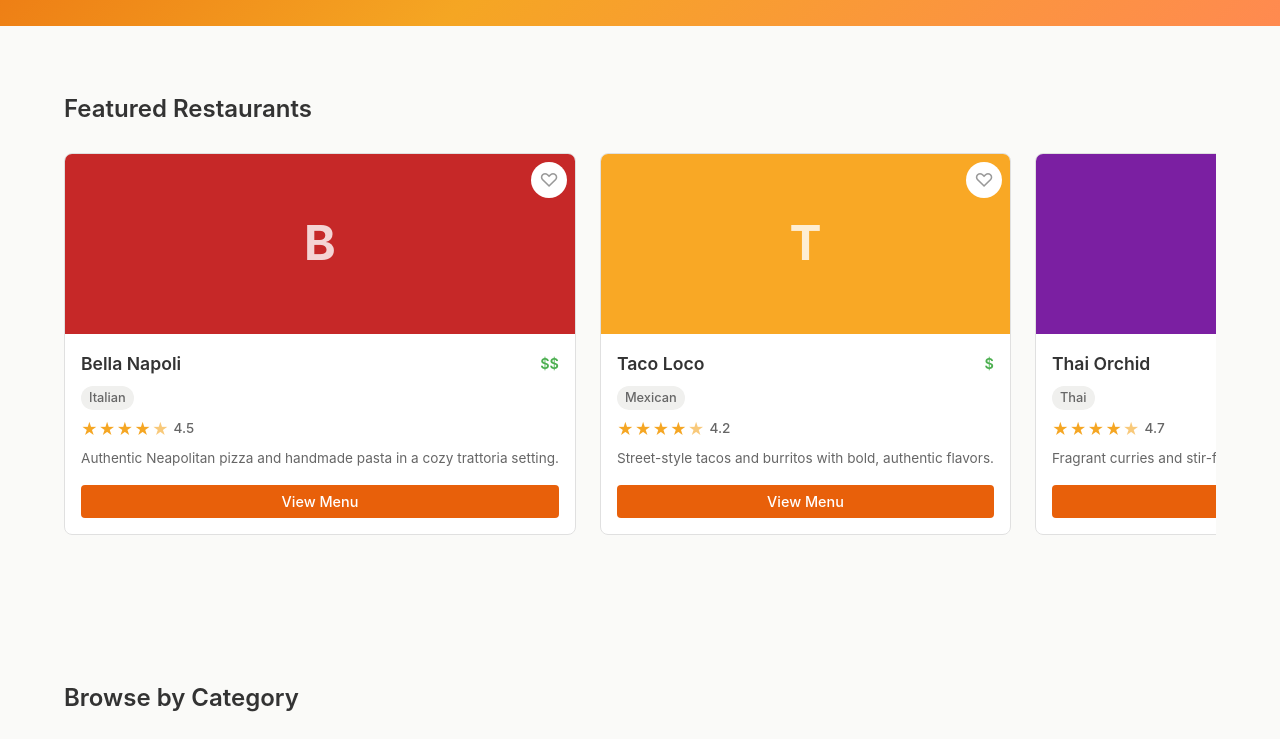
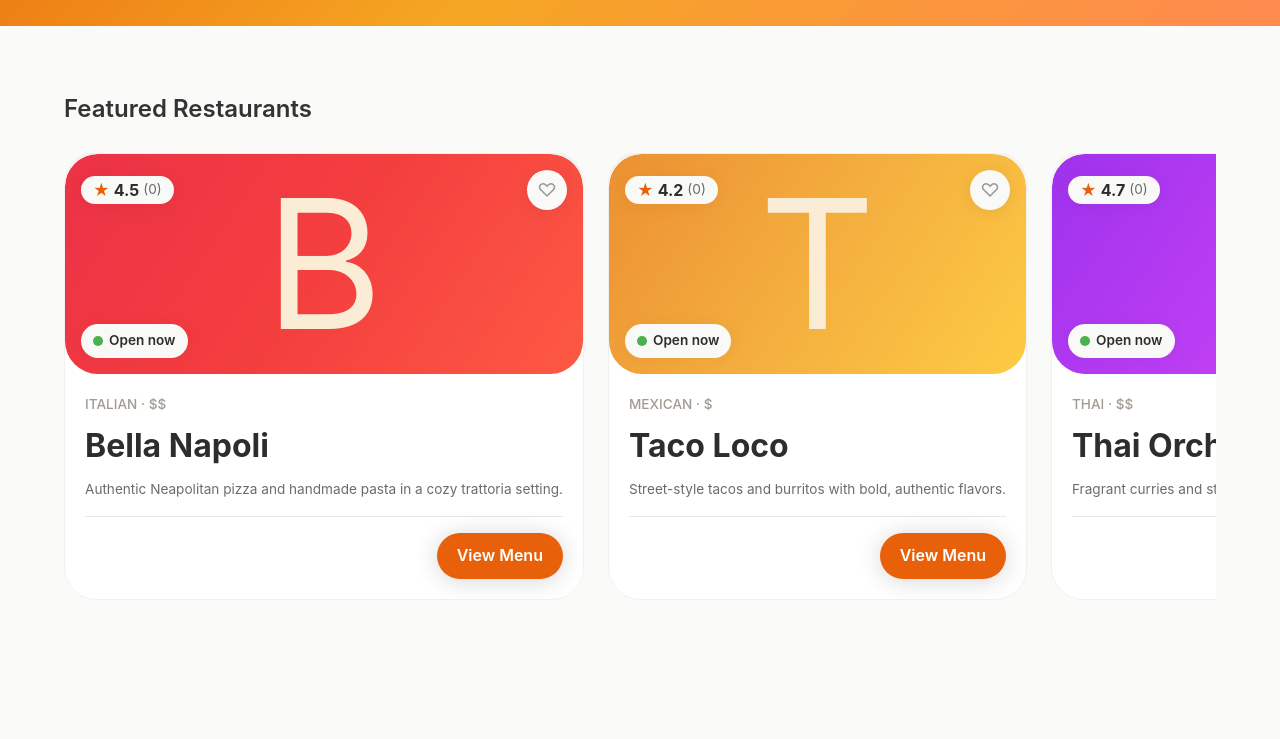
Before and after one commit to foux-test-org/localbites, a React (Vite) app: page / in a window 1280 px wide. Shown: the part 445-1184 px from the top of the page. Built offline with nearby package versions, Linux system fonts and the light colour scheme.

Commit message:
Replaces `RestaurantCard` with the new component design `FouxPrcolorTest` in `Home.tsx`.

```diff
--- /dev/null
+++ b/src/components/FouxPrcolorTest/FouxPrcolorTest.module.css
@@ -0,0 +1,194 @@
+.container {
+  background: #ffffff;
+  border-radius: 33px;
+  box-shadow: 0px -2px 2px rgba(0,0,0,0.04);
+  border: 1px solid #f0f0f0;
+  overflow: hidden;
+}
+
+.hero {
+  height: 220px;
+  background: linear-gradient(124deg, hsl(from var(--foux-item-color, hsl(34.5 100% 50%)) calc(h - 6.8) 83% 56%) 0%, hsl(from var(--foux-item-color, hsl(34.5 100% 50%)) h 89% 60%) 50%, hsl(from var(--foux-item-color, hsl(34.5 100% 50%)) calc(h + 6.7) 98% 63%) 100%);
+  position: relative;
+  display: flex;
+  align-items: center;
+  justify-content: center;
+  border-radius: 33px;
+}
+
+.heroLetter {
+  font-size: 180px;
+  font-weight: 400;
+  color: #fbecd6;
+  line-height: 1;
+  user-select: none;
+}
+
+.heroOverlaysTop {
+  position: absolute;
+  top: 16px;
+  left: 16px;
+  right: 16px;
+  display: flex;
+  justify-content: space-between;
+  align-items: center;
+}
+
+.ratingBadge {
+  display: inline-flex;
+  align-items: center;
+  gap: 4px;
+  background: #f9f9f7;
+  border-radius: 27px;
+  padding: 6px 12px;
+  box-shadow: 0px 2px 18px rgba(0,0,0,0.05);
+}
+
+.ratingStar {
+  font-size: 16px;
+  font-weight: 700;
+  color: #e8610a;
+  line-height: 1;
+}
+
+.ratingNumber {
+  font-size: 16px;
+  font-weight: 700;
+  color: #2d2d2d;
+  line-height: 1;
+}
+
+.ratingCount {
+  font-size: 13.6px;
+  font-weight: 400;
+  color: #6b6b6b;
+  line-height: 1;
+}
+
+.favoriteBtn {
+  width: 40px;
+  height: 40px;
+  border-radius: 27px;
+  background: #f9f9f7;
+  box-shadow: 0px 2px 18px rgba(0,0,0,0.07);
+  border: none;
+  display: flex;
+  align-items: center;
+  justify-content: center;
+  font-size: 19.2px;
+  position: static;
+  top: auto;
+  right: auto;
+}
+
+.heroOverlaysBottom {
+  position: absolute;
+  bottom: 16px;
+  left: 16px;
+}
+
+.openBadge {
+  display: inline-flex;
+  align-items: center;
+  gap: 6px;
+  background: #f9f9f7;
+  border-radius: 26px;
+  padding: 6px 12px;
+  box-shadow: 2px 0px 18px rgba(0,0,0,0.04);
+}
+
+.openDot {
+  width: 10px;
+  height: 10px;
+  border-radius: 9999px;
+  background: #4CAF50;
+  display: inline-block;
+  flex-shrink: 0;
+}
+
+.openText {
+  font-size: 13.6px;
+  font-weight: 600;
+  color: #2d2d2d;
+  line-height: 1.6;
+}
+
+.body {
+  padding: 20px;
+  display: flex;
+  flex-direction: column;
+  gap: 0;
+  background: #ffffff;
+}
+
+.cuisine {
+  font-size: 13.6px;
+  font-weight: 500;
+  color: #a09a92;
+  line-height: 1.6;
+  margin-bottom: 4px;
+  display: block;
+}
+
+.name {
+  font-size: 32px;
+  font-weight: 700;
+  color: #2d2d2d;
+  line-height: 1.6;
+  margin-bottom: 8px;
+}
+
+.description {
+  font-size: 13.6px;
+  font-weight: 400;
+  color: #6b6b6b;
+  line-height: 1.6;
+  margin-bottom: 16px;
+  -webkit-line-clamp: 3;
+  -webkit-box-orient: vertical;
+  display: -webkit-box;
+  overflow: hidden;
+  overflow-x: hidden;
+  overflow-y: hidden;
+}
+
+.divider {
+  height: 1px;
+  background: #e7e7e5;
+  border: none;
+  margin-bottom: 16px;
+}
+
+.bottomRow {
+  display: flex;
+  justify-content: space-between;
+  align-items: center;
+  gap: 8px;
+}
+
+.distance {
+  font-size: 13.6px;
+  font-weight: 400;
+  color: #a09a92;
+  line-height: 1.6;
+}
+
+.menuBtn {
+  font-size: 16px;
+  font-weight: 600;
+  background: #e8610a;
+  border-radius: 36px;
+  padding: 10px 20px;
+  box-shadow: 0px 2px 24px rgba(0,0,0,0.16);
+  border: none;
+  margin-top: 0;
+  line-height: 1.6;
+}
+
+.favoriteBtn {
+  color: var(--color-text-muted);
+}
+
+.menuBtn {
+  color: var(--color-white);
+}
--- /dev/null
+++ b/src/components/FouxPrcolorTest/FouxPrcolorTest.tsx
@@ -0,0 +1,151 @@
+import React from 'react';
+import { Restaurant } from '../../data/restaurants';
+import styles from './FouxPrcolorTest.module.css';
+
+// ---------------------------------------------------------------------------
+// FouxPrcolorTestHero — hero image area with letter, rating badge, favourite button, and open badge
+// ---------------------------------------------------------------------------
+
+interface FouxPrcolorTestHeroProps {
+  name: string;
+  image: string;
+  rating: number;
+  isFavorite: boolean;
+  onFavoriteClick: () => void;
+  ratingCount: number;
+}
+
+function FouxPrcolorTestHero({
+  name,
+  image,
+  rating,
+  isFavorite,
+  onFavoriteClick,
+  ratingCount,
+}: FouxPrcolorTestHeroProps): React.ReactNode {
+  return (
+    <div
+      className={styles.hero}
+      style={{ ['--foux-item-color' as string]: image }}
+    >
+      <span className={styles.heroLetter}>{name[0]}</span>
+
+      <div className={styles.heroOverlaysTop}>
+        <div className={styles.ratingBadge}>
+          <span className={styles.ratingStar}>★</span>
+          <span className={styles.ratingNumber}>{rating}</span>
+          <span className={styles.ratingCount}>({ratingCount})</span>
+        </div>
+        <button
+          aria-label={isFavorite ? 'Remove from favourites' : 'Add to favourites'}
+          className={styles.favoriteBtn}
+          onClick={onFavoriteClick}
+        >
+          {isFavorite ? '♥' : '♡'}
+        </button>
+      </div>
+
+      <div className={styles.heroOverlaysBottom}>
+        {/* FOUX_TODO: replace open/closed status with real data driven by live hours */}
+        <div className={styles.openBadge}>
+          <span className={styles.openDot}></span>
+          <span className={styles.openText}>Open now</span>
+        </div>
+      </div>
+    </div>
+  );
+}
+
+// ---------------------------------------------------------------------------
+// FouxPrcolorTestBody — card body with cuisine label, name, description, divider, and bottom row
+// ---------------------------------------------------------------------------
+
+interface FouxPrcolorTestBodyProps {
+  name: string;
+  cuisine: string;
+  priceRange: string;
+  description: string;
+  onViewMenuClick: () => void;
+  distanceLabel: string;
+}
+
+function FouxPrcolorTestBody({
+  name,
+  cuisine,
+  priceRange,
+  description,
+  onViewMenuClick,
+  distanceLabel,
+}: FouxPrcolorTestBodyProps): React.ReactNode {
+  return (
+    <div className={styles.body}>
+      <span className={styles.cuisine}>
+        {cuisine.toUpperCase()} · {priceRange}
+      </span>
+      <h3 className={styles.name}>{name}</h3>
+      <p className={styles.description}>{description}</p>
+      <hr className={styles.divider} />
+      <div className={styles.bottomRow}>
+        <span className={styles.distance}>{distanceLabel}</span>
+        <button className={styles.menuBtn} onClick={onViewMenuClick}>
+          View Menu
+        </button>
+      </div>
+    </div>
+  );
+}
+
+// ---------------------------------------------------------------------------
+// FouxPrcolorTest — new restaurant card design with gradient hero and bottom-row layout
+// ---------------------------------------------------------------------------
+
+interface FouxPrcolorTestProps {
+  restaurant: Restaurant;
+  isFavorite: boolean;
+  onFavorite: (id: string) => void;
+  onViewMenu: (restaurant: Restaurant) => void;
+
+  // FOUX_TODO: replace with real rating count bound to restaurant data
+  ratingCount: number;
+
+  // FOUX_TODO: replace with real distance/time label bound to restaurant data
+  distanceLabel: string;
+}
+
+export function FouxPrcolorTest({
+  restaurant,
+  isFavorite,
+  onFavorite,
+  onViewMenu,
+  ratingCount,
+  distanceLabel,
+}: FouxPrcolorTestProps): React.ReactNode {
+  function handleFavoriteClick(): void {
+    onFavorite(restaurant.id);
+  }
+
+  function handleViewMenuClick(): void {
+    onViewMenu(restaurant);
+  }
+
+  return (
+    <div className={styles.container}>
+      <FouxPrcolorTestHero
+        name={restaurant.name}
+        image={restaurant.image}
+        rating={restaurant.rating}
+        isFavorite={isFavorite}
+        onFavoriteClick={handleFavoriteClick}
+        ratingCount={ratingCount}
+      />
+      <FouxPrcolorTestBody
+        name={restaurant.name}
+        cuisine={restaurant.cuisine}
+        priceRange={restaurant.priceRange}
+        description={restaurant.description}
+        onViewMenuClick={handleViewMenuClick}
+        distanceLabel={distanceLabel}
+      />
+    </div>
+  );
+}
--- a/src/pages/Home.tsx
+++ b/src/pages/Home.tsx
@@ -6,6 +6,7 @@ import { RestaurantCard } from '../components/RestaurantCard/RestaurantCard';
 import { CategoryTile } from '../components/CategoryTile/CategoryTile';
 import { Newsletter } from '../components/Newsletter/Newsletter';
 import styles from './Home.module.css';
+import { FouxPrcolorTest } from "../components/FouxPrcolorTest/FouxPrcolorTest";
 
 interface HomeProps {
   isFavorite: (id: string) => boolean;
@@ -24,6 +25,23 @@ const categories = [
 ];
 
 export function Home({ isFavorite, onFavorite, onViewMenu, onToast }: HomeProps): React.ReactNode {
+    // FOUX_TODO: replace with the real rating counts bound to restaurant data — { [restaurantId: string]: number }
+    const fouxRatingCounts: Record<string, number> = {
+      '1': 214,
+      '2': 98,
+      '3': 312,
+      '4': 57,
+      '5': 183,
+    };
+
+    // FOUX_TODO: replace with the real distance/time labels bound to restaurant data — { [restaurantId: string]: string }
+    const fouxDistanceLabels: Record<string, string> = {
+      '1': '12 min · 0.4 mi',
+      '2': '8 min · 0.2 mi',
+      '3': '20 min · 1.1 mi',
+      '4': '5 min · 0.1 mi',
+      '5': '15 min · 0.7 mi',
+    };
   const navigate = useNavigate();
   const featured = restaurants.slice(0, 5);
 
@@ -45,12 +63,14 @@ export function Home({ isFavorite, onFavorite, onViewMenu, onToast }: HomeProps)
           <div className={styles.featuredRow}>
             {featured.map((restaurant) => (
               <div key={restaurant.id} className={styles.featuredCard}>
-                <RestaurantCard
-                  restaurant={restaurant}
-                  isFavorite={isFavorite(restaurant.id)}
-                  onFavorite={onFavorite}
-                  onViewMenu={onViewMenu}
-                />
+                <FouxPrcolorTest
+                                      restaurant={restaurant}
+                                      isFavorite={isFavorite(restaurant.id)}
+                                      onFavorite={onFavorite}
+                                      onViewMenu={onViewMenu}
+                                      ratingCount={fouxRatingCounts[restaurant.id] ?? 0}
+                                      distanceLabel={fouxDistanceLabels[restaurant.id] ?? ''}
+                                    />
               </div>
             ))}
           </div>
```
